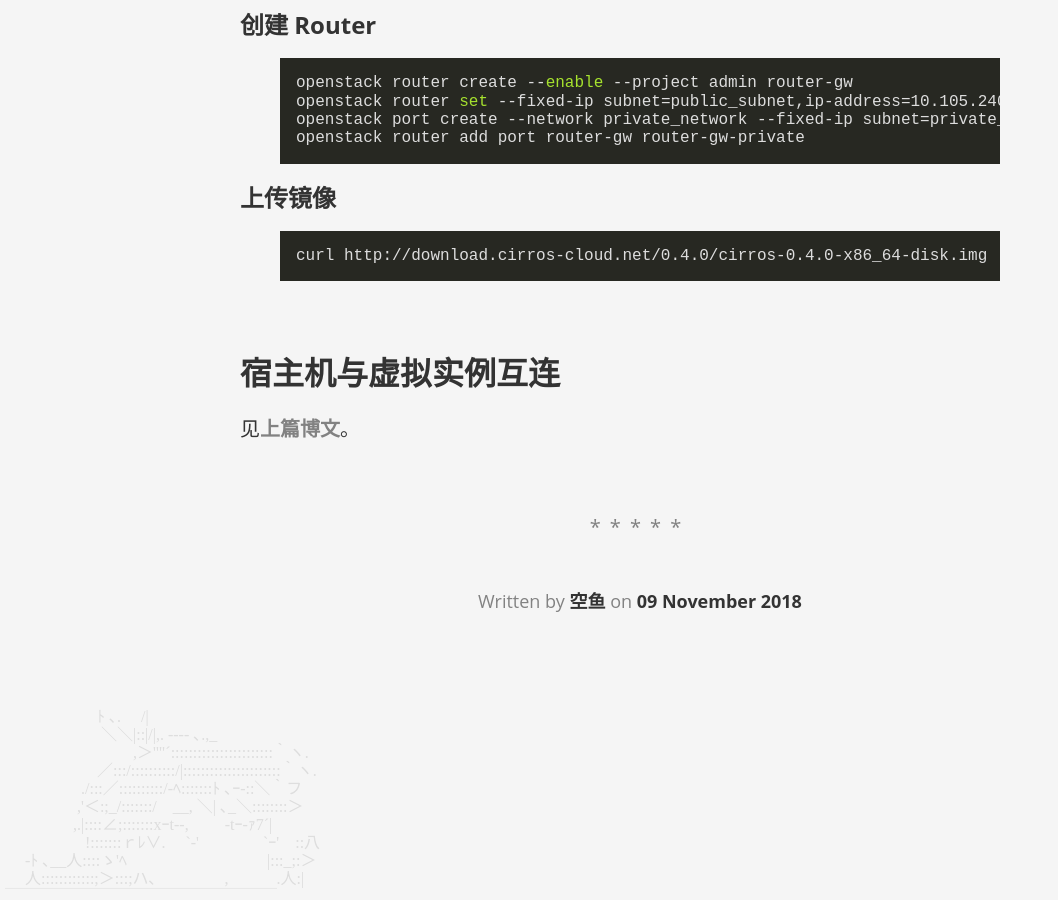
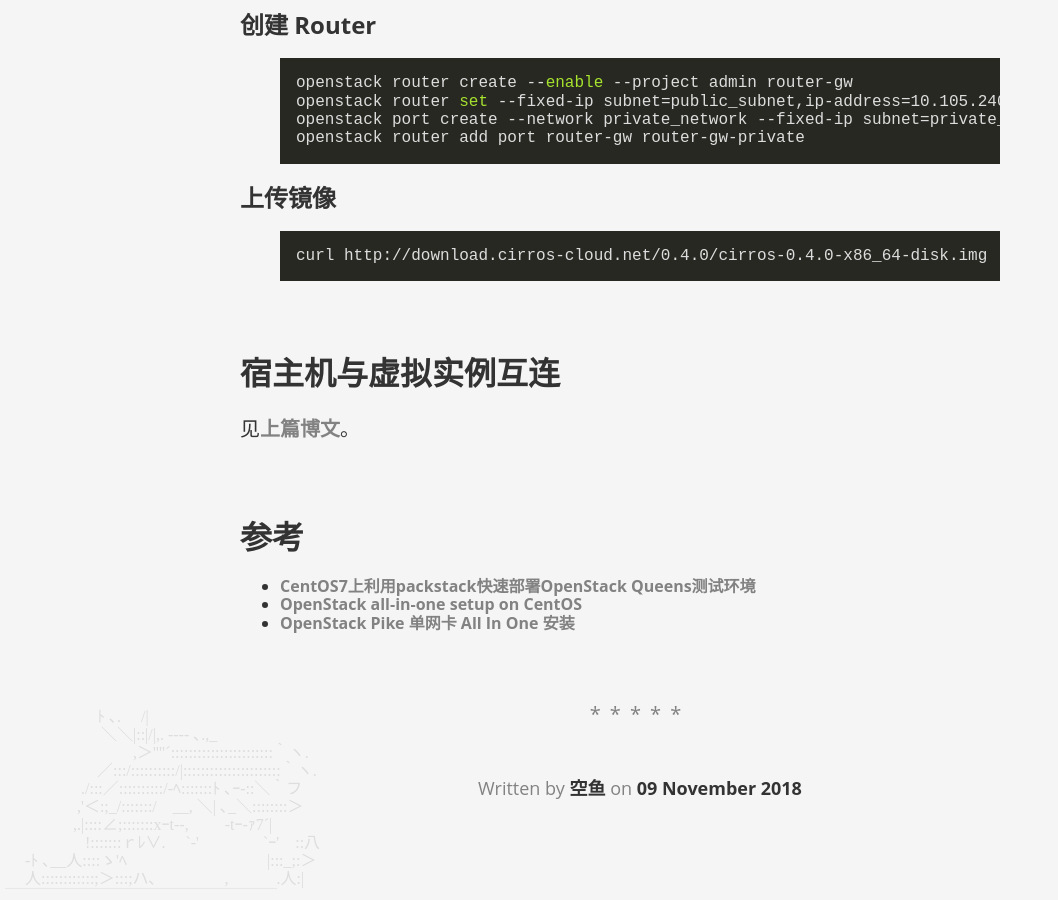
Before and after one commit to Gizeta/gizeta-blog.github.io, a Jekyll site: the page built from _posts/2018-11-09-build-packstack-environment.markdown, in a window 1280 px wide and 900 px high, scrolled down 27649 px. Shown: the whole window, without its empty margins (0-1058 px from the left). Built offline with Jekyll 4.4.1, drawn with Linux system fonts in a browser that asks for light colours; nearby versions of some CDN libraries; comment, search, counter and statistics services are not loaded.

Commit message:
Update post

```diff
--- a/_posts/2018-11-09-build-packstack-environment.markdown
+++ b/_posts/2018-11-09-build-packstack-environment.markdown
@@ -1489,3 +1489,11 @@
 宿主机与虚拟实例互连
 ===
 见[上篇博文](/openstack/2017/11/05/build-devstack-environment.html)。
+
+<br>
+
+参考
+===
+* [CentOS7上利用packstack快速部署OpenStack Queens测试环境](https://blog.csdn.net/wh211212/article/details/80858083)
+* [OpenStack all-in-one setup on CentOS](http://devopspy.com/cloud-computing/openstack-all-in-one-setup-centos/)
+* [OpenStack Pike 单网卡 All In One 安装](https://segmentfault.com/a/1190000012265886)
```
